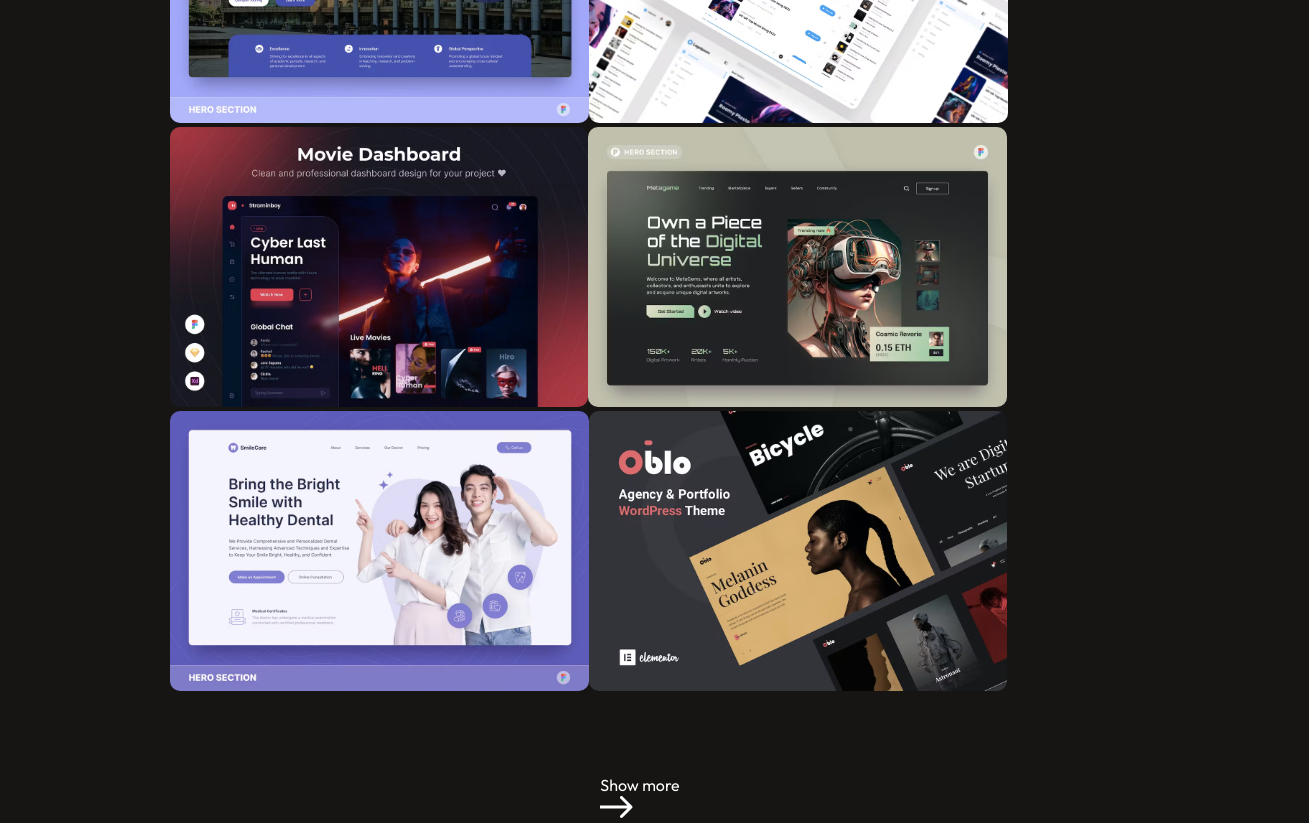
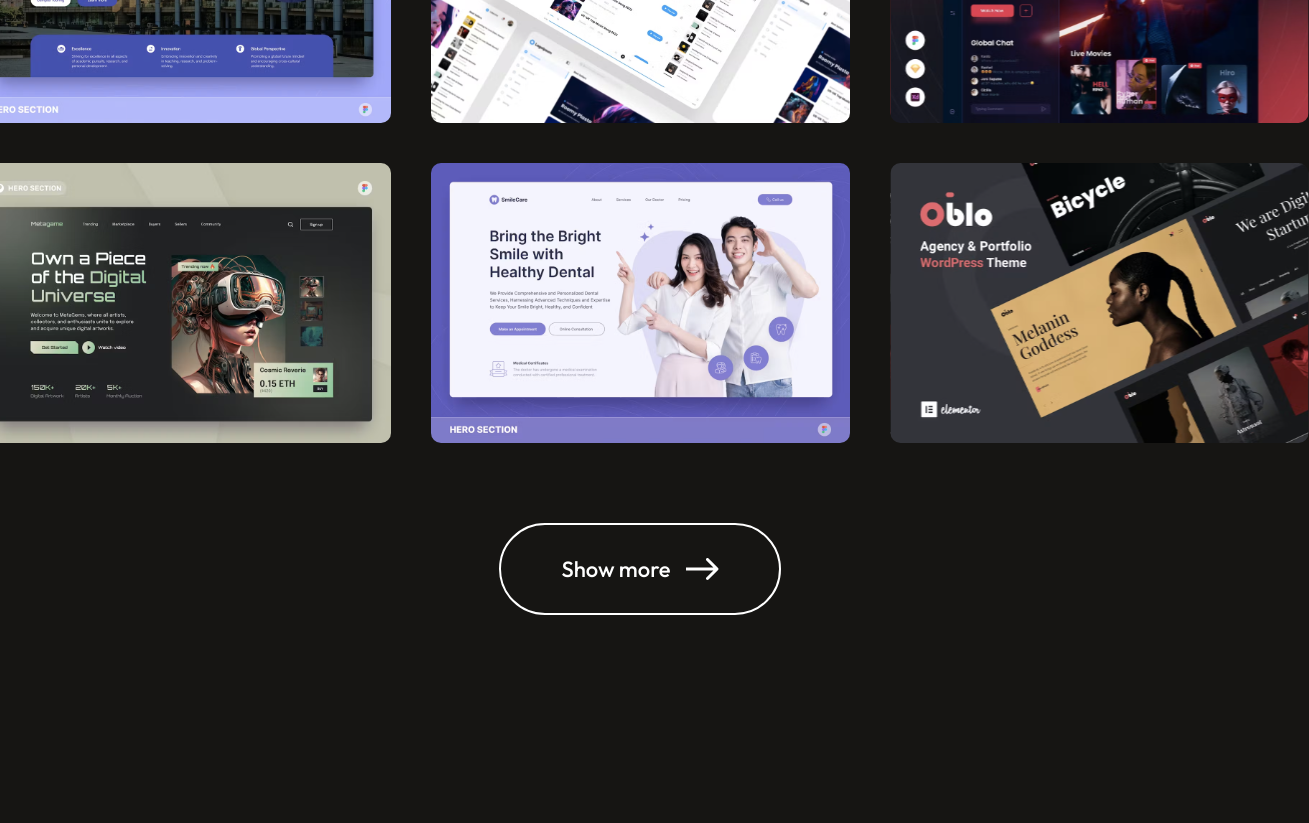
Before and after one commit to dan3ci/portfolio-app, a React (Vite) app: page / in a window 1280 px wide. Shown: the part 4520-5343 px from the top of the page, 1309 px wide, since content can reach past the window. After the commit the page ends 5215 px from the top, so only its background shows below. Built offline with nearby package versions, Linux system fonts and the light colour scheme.

Commit message:
MyWork styling completed

```diff
--- a/src/components/MyWork/MyWork.css
+++ b/src/components/MyWork/MyWork.css
@@ -23,3 +23,42 @@
     right: 0;
     z-index: -1;
 }
+
+.mywork-container{
+    display: grid;
+    grid-template-columns: 1fr 1fr 1fr;
+    gap: 40px;
+}
+
+.mywork-container img{
+    box-sizing: border-box;
+    width: 419px;
+    height: 280px;
+    transition: 0.3s;
+    cursor: pointer;
+}
+
+.mywork-container img:hover{
+    transform: scale(1.10);
+    border: 4px solid #ff00ff;
+    border-radius: 10px;
+    transition: 0.3s;
+}
+
+.mywork-showmore{
+    display: flex;
+    gap: 15px;
+    border-radius: 50px;
+    border: 2px solid white;
+    padding: 30px 60px;
+    font-size: 22px;
+    font-weight: 500;
+    margin-bottom: 80px;
+    transition: 0.6s;
+    cursor: pointer;
+}
+
+.mywork-showmore:hover{
+    gap: 30px;
+    transition: 0.6s;
+}
```
